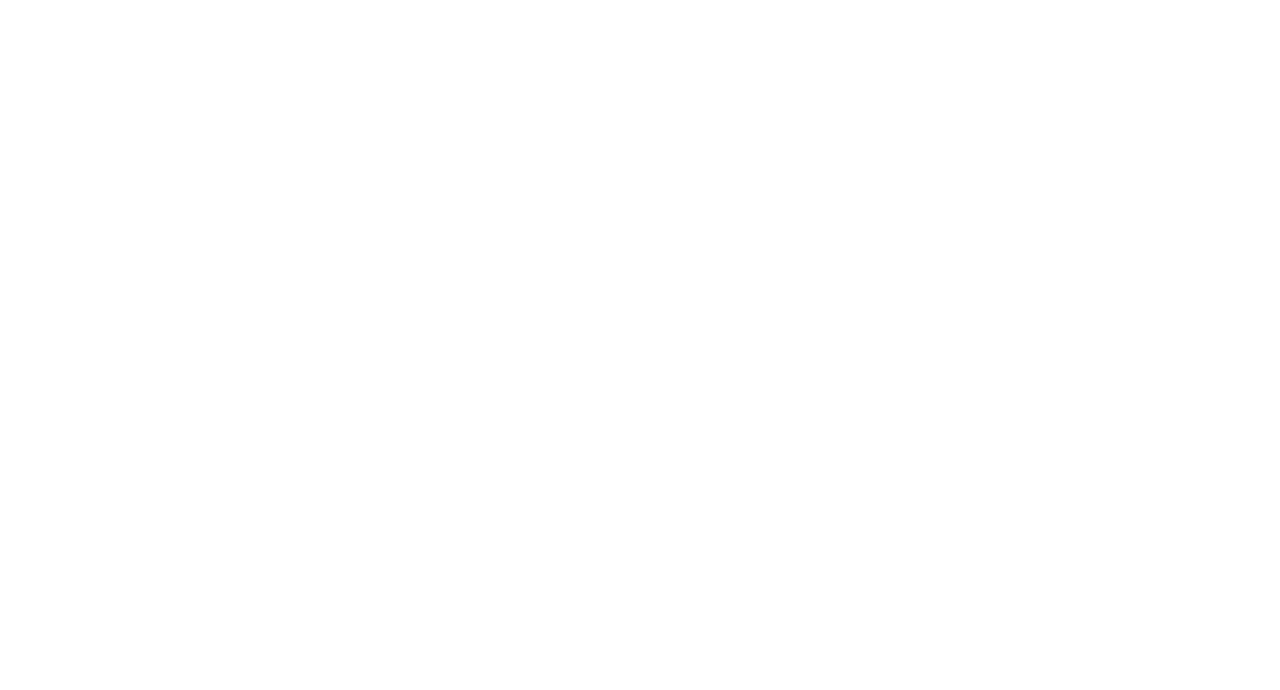
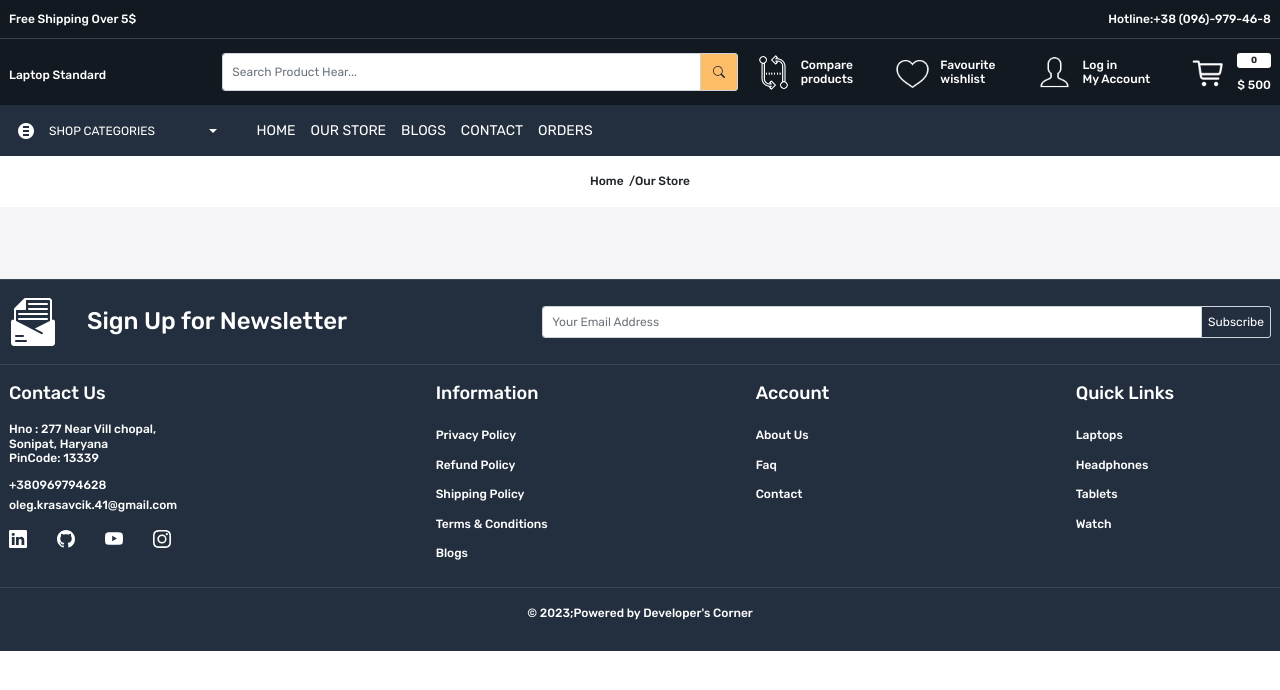
Before and after one commit to olegcntu/marketplace-ui-app, a React (Create React App) app: page /orders in a window 1280 px wide. Before the commit this address had no page. Shown: the top 690 px of the page. Built offline with nearby package versions, Linux system fonts and the light colour scheme.

Commit message:
new-page

```diff
--- a/src/App.js
+++ b/src/App.js
@@ -24,6 +24,7 @@ import Checkout from "./pages/Checkout";
 import Account from "./pages/Account";
 import CreateProduct from "./pages/CreateProduct";
 import EditProduct from "./pages/EditProduct";
+import Orders from "./pages/Orders";
 
 function App() {
     return (
@@ -53,6 +54,7 @@ function App() {
                         <Route path="my-account" element={<Account/>}/>
                         <Route path="create-product" element={<CreateProduct/>}/>
                         <Route path="edit-product/:id" element={<EditProduct/>}/>
+                        <Route path="orders" element={<Orders/>}/>
                     </Route>
                 </Routes>
             </BrowserRouter>
--- a/src/components/Header.js
+++ b/src/components/Header.js
@@ -174,6 +174,7 @@ function Header() {
                                         <NavLink to="/product">Our Store</NavLink>
                                         <NavLink to="/blogs">Blogs</NavLink>
                                         <NavLink to="/contact">Contact</NavLink>
+                                        <NavLink to="/orders">Orders</NavLink>
                                     </div>
                                 </div>
                             </div>
--- a/src/pages/Checkout.js
+++ b/src/pages/Checkout.js
@@ -15,12 +15,12 @@ const Checkout = () => {
     const [subTotal, setSubTotal] = useState(0);
     const [shipping, setShipping] = useState(0);
     const [total, setTotal] = useState(0);
-    const [telephone, setTelephone] = useState(0);
+    const [telephone, setTelephone] = useState(null);
     const token = localStorage.getItem('token');
 
     useEffect(() => {
         fetchProduct()
-    }, []);
+    }, [total,subTotal,shipping]);
     const fetchProduct = async () => {
         const token = localStorage.getItem('token');
         try {
@@ -183,7 +183,6 @@ const Checkout = () => {
                                            className="form-control"
                                            value={telephone}
                                            onChange={handleTelephoneChange}/>
-                                    />
                                 </div>
                                 <div className="w-100">
                                     <div className="d-flex justify-content-between align-items-center">
--- /dev/null
+++ b/src/pages/Orders.js
@@ -0,0 +1,24 @@
+import React, {useEffect, useState} from 'react'
+import BreadCrumb from "../components/BreadCrumb";
+import {Helmet} from "react-helmet";
+import Meta from "../components/Meta";
+import ReactStars from "react-rating-stars-component";
+import ProductCard from "../components/ProductCard";
+import Color from "../components/Color";
+import Container from "../components/Container";
+import API_ROUTES from "../api";
+import RandomProduct from "../components/RandomProduct";
+
+const Orders = () => {
+
+    return (
+        <>
+            <Meta title={"Our Store"}/>
+            <BreadCrumb title="Our Store"/>
+            <Container class1="store-wrapper home-wrapper-2 py-5">
+
+            </Container>
+        </>
+    )
+}
+export default Orders
```
